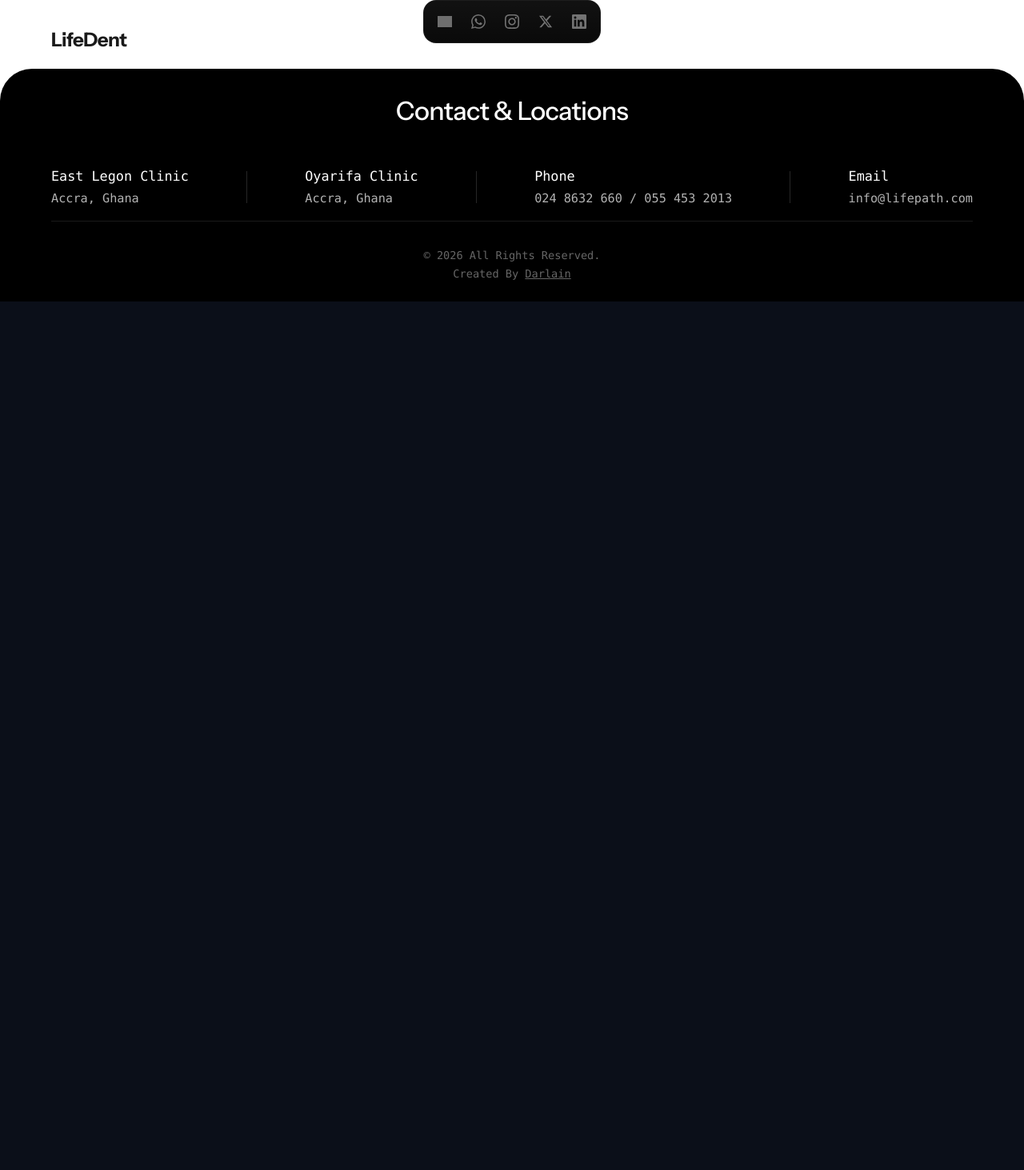
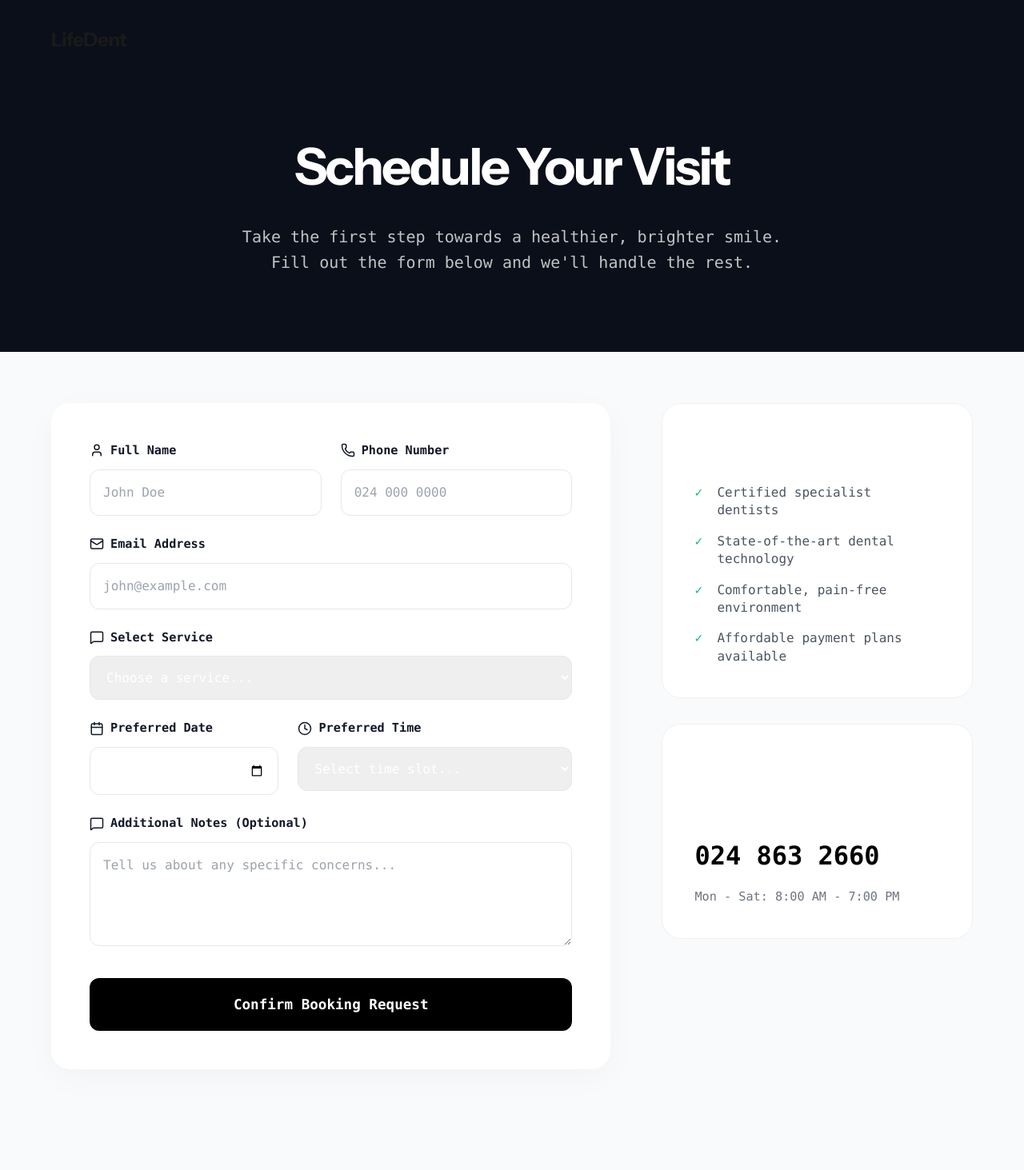
Before and after one commit to darlain71/dentist-site, a React (Vite) app: page /#/booking in a window 1280 px wide. Shown: the top 1463 px of the page at 80% size. Before the commit the page ends 800 px from the top, so only its background shows below. Built offline with nearby package versions, Linux system fonts and the light colour scheme; grey boxes are pictures that could not be loaded; a web font is replaced by a local one.

Commit message:
Add booking page and replace call to book links with book now

```diff
--- a/src/App.jsx
+++ b/src/App.jsx
@@ -7,6 +7,7 @@ import Home from './pages/Home';
 import About from './pages/About';
 import Services from './pages/Services';
 import Gallery from './pages/Gallery';
+import Booking from './pages/Booking';
 import CheckUp from './pages/services/CheckUp';
 import ScaleAndPolish from './pages/services/ScaleAndPolish';
 import TeethWhitening from './pages/services/TeethWhitening';
@@ -24,6 +25,7 @@ function App() {
         <Route path="/about" element={<About />} />
         <Route path="/services" element={<Services />} />
         <Route path="/gallery" element={<Gallery />} />
+        <Route path="/booking" element={<Booking />} />
         <Route path="/services/check-up" element={<CheckUp />} />
         <Route path="/services/scale-and-polish" element={<ScaleAndPolish />} />
         <Route path="/services/teeth-whitening" element={<TeethWhitening />} />
--- a/src/components/Navbar.jsx
+++ b/src/components/Navbar.jsx
@@ -37,13 +37,10 @@ const Navbar = () => {
       </nav>
 
       <div className="nav-contact" style={{ display: 'flex', gap: '1rem', alignItems: 'center' }}>
-        <a href="tel:0248632660" className="call-now-btn" style={{ padding: '0.65rem 1rem' }}>
+        <Link to="/booking" className="call-now-btn" style={{ padding: '0.65rem 1.15rem' }}>
+          <span>Book Now</span>
           <Phone className="btn-icon" size={16} />
-          <span>Call to Book</span>
-        </a>
-        <a href="tel:0554532013" className="call-now-btn" style={{ padding: '0.65rem 1rem', display: 'none' }} id="mobile-only-second-phone">
-          <Phone className="btn-icon" size={16} />
-        </a>
+        </Link>
       </div>
 
       <button className="mobile-menu-btn" onClick={() => setIsMobileMenuOpen(true)}>
@@ -59,10 +56,10 @@ const Navbar = () => {
           <Link to="/about" className="nav-link" onClick={() => setIsMobileMenuOpen(false)}>About</Link>
           <Link to="/services" className="nav-link" onClick={() => setIsMobileMenuOpen(false)}>Services</Link>
           <Link to="/gallery" className="nav-link" onClick={() => setIsMobileMenuOpen(false)}>Gallery</Link>
-          <a href="tel:0248632660" className="call-now-btn" onClick={() => setIsMobileMenuOpen(false)}>
+          <Link to="/booking" className="call-now-btn" onClick={() => setIsMobileMenuOpen(false)}>
+            <span>Book Now</span>
             <Phone className="btn-icon" size={16} />
-            <span>Call to Book</span>
-          </a>
+          </Link>
         </div>
       )}
     </header>
--- a/src/index.css
+++ b/src/index.css
@@ -3065,3 +3065,190 @@ img {
     grid-row: span 1 !important;
   }
 }
+
+/* Booking Page Styles */
+.booking-hero {
+  padding: 10rem 5% 6rem;
+  background-color: var(--bg-color);
+  text-align: center;
+}
+
+.booking-title {
+  font-size: 4rem;
+  font-weight: 700;
+  margin-bottom: 1.5rem;
+  letter-spacing: -0.04em;
+  color: var(--text-main);
+}
+
+.booking-subtitle {
+  font-size: 1.25rem;
+  color: var(--text-sub);
+  max-width: 700px;
+  margin: 0 auto;
+  line-height: 1.6;
+}
+
+.booking-form-section {
+  padding: 4rem 5% 8rem;
+  background-color: #f9fafb;
+}
+
+.booking-grid {
+  max-width: 1200px;
+  margin: 0 auto;
+  display: grid;
+  grid-template-columns: 1.8fr 1fr;
+  gap: 4rem;
+  align-items: flex-start;
+}
+
+.booking-form-wrapper {
+  background: #ffffff;
+  padding: 3rem;
+  border-radius: 24px;
+  box-shadow: 0 10px 40px rgba(0,0,0,0.03);
+}
+
+.booking-form {
+  display: flex;
+  flex-direction: column;
+  gap: 1.5rem;
+}
+
+.form-group-row {
+  display: grid;
+  grid-template-columns: 1fr 1fr;
+  gap: 1.5rem;
+}
+
+.form-group {
+  display: flex;
+  flex-direction: column;
+  gap: 0.75rem;
+}
+
+.form-group label {
+  display: flex;
+  align-items: center;
+  gap: 0.5rem;
+  font-size: 0.95rem;
+  font-weight: 600;
+  color: #111827;
+}
+
+.form-group input,
+.form-group select,
+.form-group textarea {
+  padding: 1rem;
+  border: 1.5px solid #e5e7eb;
+  border-radius: 12px;
+  font-family: inherit;
+  font-size: 1rem;
+  transition: all 0.2s ease;
+}
+
+.form-group input:focus,
+.form-group select:focus,
+.form-group textarea:focus {
+  outline: none;
+  border-color: #000000;
+  background-color: #fafafa;
+}
+
+.booking-submit-btn {
+  margin-top: 1rem;
+  padding: 1.25rem;
+  background-color: #000000;
+  color: #ffffff;
+  border: none;
+  border-radius: 12px;
+  font-size: 1.1rem;
+  font-weight: 600;
+  cursor: pointer;
+  transition: transform 0.2s ease;
+}
+
+.booking-submit-btn:hover {
+  transform: translateY(-2px);
+}
+
+.booking-info-sidebar {
+  display: flex;
+  flex-direction: column;
+  gap: 2rem;
+}
+
+.info-card {
+  background: #ffffff;
+  padding: 2.5rem;
+  border-radius: 24px;
+  border: 1px solid #f1f1f1;
+}
+
+.info-card h3 {
+  font-size: 1.5rem;
+  margin-bottom: 1.5rem;
+  font-weight: 700;
+}
+
+.info-list {
+  list-style: none;
+  display: flex;
+  flex-direction: column;
+  gap: 1rem;
+}
+
+.info-list li {
+  position: relative;
+  padding-left: 1.75rem;
+  color: #4b5563;
+  line-height: 1.4;
+}
+
+.info-list li::before {
+  content: '✓';
+  position: absolute;
+  left: 0;
+  color: #10b981;
+  font-weight: bold;
+}
+
+.sidebar-phone {
+  font-size: 2rem;
+  font-weight: 700;
+  color: #000000;
+  text-decoration: none;
+  margin: 1rem 0;
+  display: block;
+}
+
+.working-hours {
+  color: #6b7280;
+  font-size: 0.95rem;
+}
+
+@media (max-width: 1024px) {
+  .booking-grid {
+    grid-template-columns: 1fr;
+    gap: 3rem;
+  }
+}
+
+@media (max-width: 768px) {
+  .booking-hero {
+    padding-top: 8rem;
+  }
+
+  .booking-title {
+    font-size: 2.75rem;
+  }
+
+  .booking-form-wrapper {
+    padding: 1.5rem;
+  }
+
+  .form-group-row {
+    grid-template-columns: 1fr;
+  }
+}
--- /dev/null
+++ b/src/pages/Booking.jsx
@@ -0,0 +1,145 @@
+import React, { useState } from 'react';
+import { Helmet } from 'react-helmet-async';
+import { Calendar, Clock, User, Phone, Mail, MessageSquare, CheckCircle } from 'lucide-react';
+
+const Booking = () => {
+  const [submitted, setSubmitted] = useState(false);
+
+  const handleSubmit = (e) => {
+    e.preventDefault();
+    setSubmitted(true);
+    window.scrollTo(0, 0);
+  };
+
+  const services = [
+    'General Consultation',
+    'Teeth Whitening',
+    'Dental Implants',
+    'Root Canal Treatment',
+    'Orthodontics',
+    'Scale and Polish',
+    'Cavity Filling'
+  ];
+
+  if (submitted) {
+    return (
+      <div className="booking-page-container" style={{ padding: '8rem 5% 4rem' }}>
+        <div className="booking-success-card" style={{ maxWidth: '600px', margin: '0 auto', textAlign: 'center', background: '#fff', padding: '3rem', borderRadius: '24px', boxShadow: '0 20px 40px rgba(0,0,0,0.05)' }}>
+          <div style={{ marginBottom: '2rem', color: '#10b981' }}>
+            <CheckCircle size={80} strokeWidth={1.5} />
+          </div>
+          <h1 style={{ fontSize: '2.5rem', marginBottom: '1rem', fontWeight: '700' }}>Booking Received!</h1>
+          <p style={{ color: '#666', fontSize: '1.1rem', lineHeight: '1.6', marginBottom: '2rem' }}>
+            Thank you for choosing LifeDent. One of our specialists will call you shortly to confirm your preferred time and finalize your appointment.
+          </p>
+          <button
+            onClick={() => window.location.href = '/'}
+            className="book-appointment-btn"
+            style={{ margin: '0 auto' }}
+          >
+            Return Home
+          </button>
+        </div>
+      </div>
+    );
+  }
+
+  return (
+    <div className="booking-page-container">
+      <Helmet>
+        <title>Book an Appointment | LifeDent - Expert Dental Care</title>
+        <meta name="description" content="Schedule your dental visit at LifeDent. Choose your service, preferred date and time for expert dental care in Accra." />
+      </Helmet>
+
+      <section className="booking-hero">
+        <div className="booking-hero-content">
+          <h1 className="booking-title">Schedule Your Visit</h1>
+          <p className="booking-subtitle">
+            Take the first step towards a healthier, brighter smile.
+            Fill out the form below and we'll handle the rest.
+          </p>
+        </div>
+      </section>
+
+      <section className="booking-form-section">
+        <div className="booking-grid">
+          <div className="booking-form-wrapper">
+            <form className="booking-form" onSubmit={handleSubmit}>
+              <div className="form-group-row">
+                <div className="form-group">
+                  <label><User size={18} /> Full Name</label>
+                  <input type="text" placeholder="John Doe" required />
+                </div>
+                <div className="form-group">
+                  <label><Phone size={18} /> Phone Number</label>
+                  <input type="tel" placeholder="024 000 0000" required />
+                </div>
+              </div>
+
+              <div className="form-group">
+                <label><Mail size={18} /> Email Address</label>
+                <input type="email" placeholder="john@example.com" required />
+              </div>
+
+              <div className="form-group">
+                <label><MessageSquare size={18} /> Select Service</label>
+                <select required>
+                  <option value="">Choose a service...</option>
+                  {services.map(service => (
+                    <option key={service} value={service}>{service}</option>
+                  ))}
+                </select>
+              </div>
+
+              <div className="form-group-row">
+                <div className="form-group">
+                  <label><Calendar size={18} /> Preferred Date</label>
+                  <input type="date" required />
+                </div>
+                <div className="form-group">
+                  <label><Clock size={18} /> Preferred Time</label>
+                  <select required>
+                    <option value="">Select time slot...</option>
+                    <option>Morning (8:00 AM - 12:00 PM)</option>
+                    <option>Afternoon (12:00 PM - 4:00 PM)</option>
+                    <option>Evening (4:00 PM - 7:00 PM)</option>
+                  </select>
+                </div>
+              </div>
+
+              <div className="form-group">
+                <label><MessageSquare size={18} /> Additional Notes (Optional)</label>
+                <textarea placeholder="Tell us about any specific concerns..." rows="4"></textarea>
+              </div>
+
+              <button type="submit" className="booking-submit-btn">
+                Confirm Booking Request
+              </button>
+            </form>
+          </div>
+
+          <div className="booking-info-sidebar">
+            <div className="info-card">
+              <h3>Why Choose LifeDent?</h3>
+              <ul className="info-list">
+                <li>Certified specialist dentists</li>
+                <li>State-of-the-art dental technology</li>
+                <li>Comfortable, pain-free environment</li>
+                <li>Affordable payment plans available</li>
+              </ul>
+            </div>
+
+            <div className="info-card quick-contact">
+              <h3>Quick Contact</h3>
+              <p>Need immediate assistance?</p>
+              <a href="tel:0248632660" className="sidebar-phone">024 863 2660</a>
+              <p className="working-hours">Mon - Sat: 8:00 AM - 7:00 PM</p>
+            </div>
+          </div>
+        </div>
+      </section>
+    </div>
+  );
+};
+
+export default Booking;
--- a/src/pages/Home.jsx
+++ b/src/pages/Home.jsx
@@ -2,6 +2,7 @@ import React, { useState } from 'react';
 import { Phone, ArrowRight, ArrowLeft, Star, MapPin, Award } from 'lucide-react';
 import { Helmet } from 'react-helmet-async';
 import { useInView } from 'react-intersection-observer';
+import { Link } from 'react-router-dom';
 import FAQ from '../components/FAQ';
 import Testimonials from '../components/Testimonials';
 
@@ -41,10 +42,10 @@ const Home = () => {
             Visit our clinics in East Legon and Oyarifa, Accra.
           </p>
 
-          <a href="tel:0248632660" className="book-appointment-btn" style={{ textDecoration: 'none', marginBottom: '2rem' }}>
-            <span>Book an Appointment</span>
+          <Link to="/booking" className="book-appointment-btn" style={{ textDecoration: 'none', marginBottom: '2rem' }}>
+            <span>Book Now</span>
             <ArrowRight className="btn-icon" size={18} />
-          </a>
+          </Link>
 
           <div style={{ display: 'flex', gap: '1.5rem', flexWrap: 'wrap', color: 'rgba(255,255,255,0.9)', fontSize: '0.95rem', alignItems: 'center' }} className="hero-trust-signals">
             <div style={{ display: 'flex', alignItems: 'center', gap: '0.5rem' }}>
```
